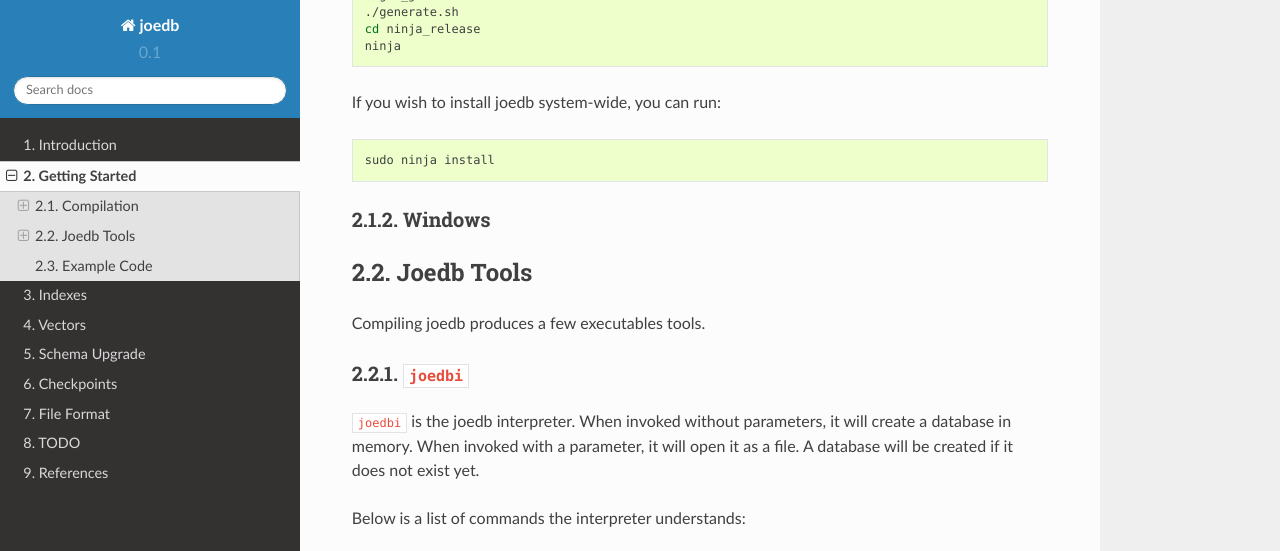
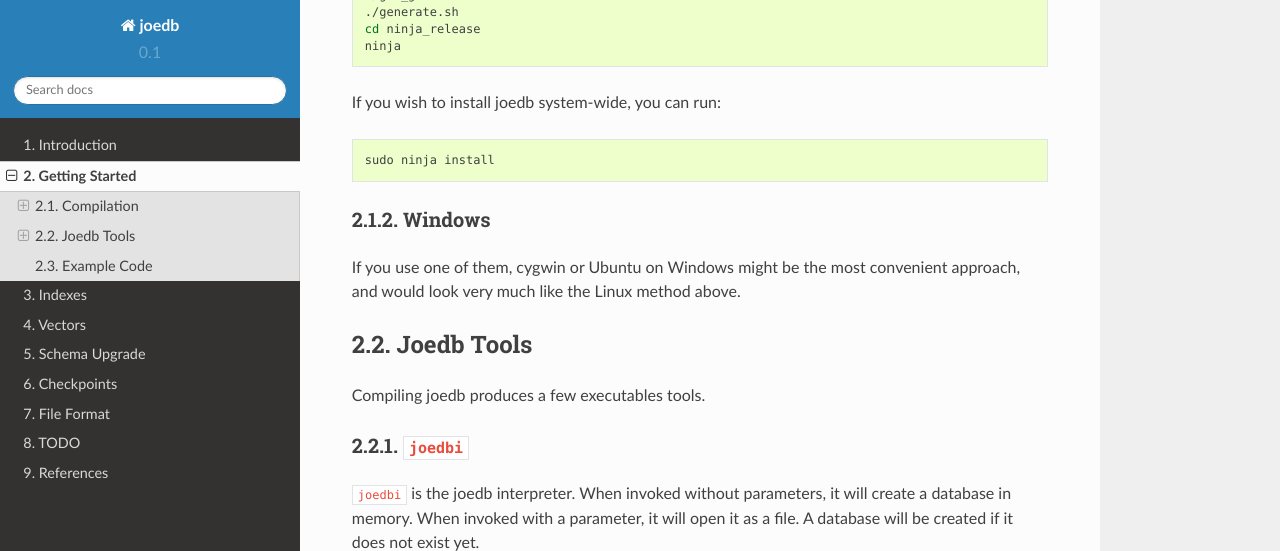
Before and after one commit to Remi-Coulom/joedb, a Sphinx documentation site: the page built from doc/source/getting_started.rst, in a window 1280 px wide and 900 px high, scrolled down 704 px, cut to the strip 0-551 px from the top of the window. Built offline with Sphinx 7.4.7 and the Read the Docs theme 2.0.0, drawn with Linux system fonts in a browser that asks for light colours; formulas are drawn with MathJax 3.

```diff
--- a/doc/source/getting_started.rst
+++ b/doc/source/getting_started.rst
@@ -38,6 +38,8 @@
 
 Windows
 ^^^^^^^
+
+If you use one of them, cygwin or Ubuntu on Windows might be the most convenient approach, and would look very much like the Linux method above.
 
 Joedb Tools
 -----------
```
